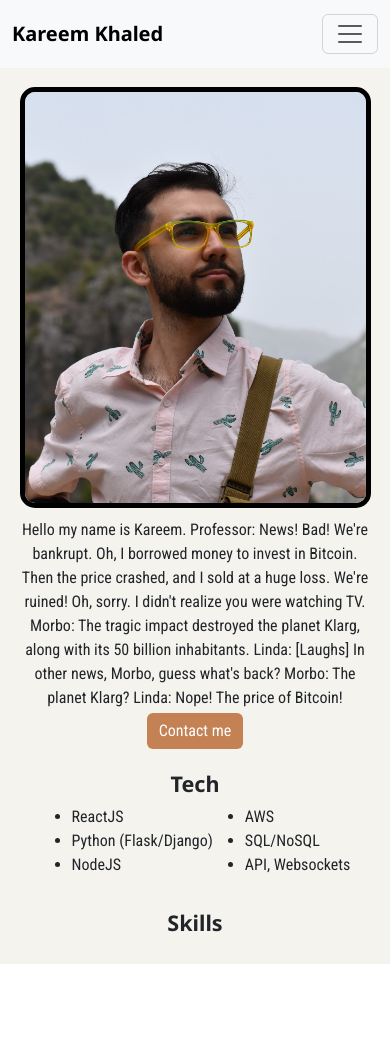
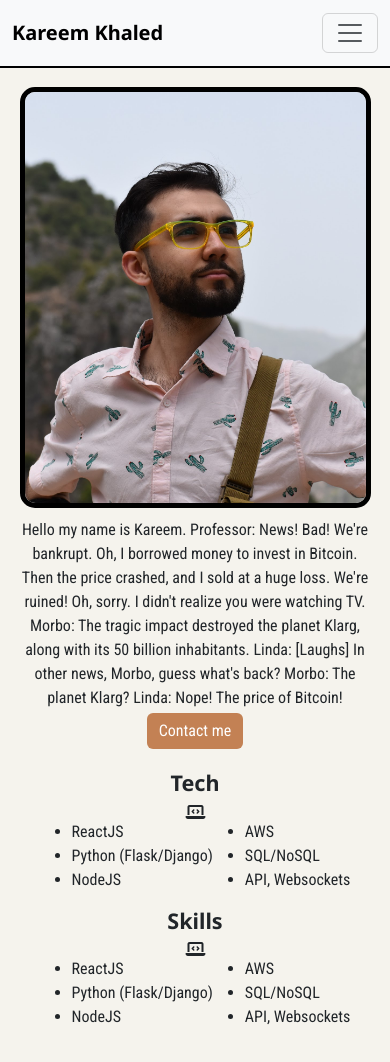
Before and after one commit to CSG55/kareem-portfolio, a React (Create React App) app in the folder kareem-portfolio/: page /about-me in a window 390 px wide. Shown: the top 1062 px of the page. Before the commit the page ends 964 px from the top, so only its background shows below. Built offline with nearby package versions, Linux system fonts and the light colour scheme.

Commit message:
more responsive structure for skills page

```diff
--- a/kareem-portfolio/src/components/Skills/SkillsDashboard.js
+++ b/kareem-portfolio/src/components/Skills/SkillsDashboard.js
@@ -4,7 +4,7 @@ import {SummaryBlock} from "../common";
 import ImageGallery from "react-image-gallery";
 import { useNavigate} from "react-router-dom";
 import {FontAwesomeIcon} from "@fortawesome/react-fontawesome";
-import {faArrowLeft, faQuoteLeft} from "@fortawesome/free-solid-svg-icons";
+import {faArrowLeft, faLaptopCode, faQuoteLeft} from "@fortawesome/free-solid-svg-icons";
 
 
 function SkillsDashboard() {
@@ -12,20 +12,21 @@ function SkillsDashboard() {
     return (
         <div className="skills-view">
             <Row>
-                <Col xs={12} sm={5} md={5} lg={5}>
+                <Col xs={12} sm={5} md={4} lg={4} xl={3}>
                     <img className={'headshot-img'} src={'/images/kareem-headshot-crop.png'} alt={'kareem head shot'}></img>
                 </Col>
-                <Col className={'short-blurb-container'} xs={12} sm={7} md={7} lg={7}>
+                <Col className={'short-blurb-container'} xs={12} sm={7} md={8} lg={8} xl={9}>
                     <div className="short-blurb">
                         Hello my name is Kareem. Professor: News! Bad! We're bankrupt. Oh, I borrowed money to invest in Bitcoin. Then the price crashed, and I sold at a huge loss. We're ruined! Oh, sorry. I didn't realize you were watching TV. Morbo: The tragic impact destroyed the planet Klarg, along with its 50 billion inhabitants. Linda: [Laughs] In other news, Morbo, guess what's back? Morbo: The planet Klarg? Linda: Nope! The price of Bitcoin!
                     </div>
                     <button className={'btn btn-primary'}>Contact me</button>
                 </Col>
             </Row>
-            <Row className={'skills-header'}>
-                <Col sm={6} md={6} lg={6}>
-                    <Row>
-                        <h4 className={'skills-heading'}>Tech</h4>
+            <Row className={'skills-header-container'}>
+                <Col className={'skills-column'} sm={6} md={6} lg={6}>
+                    <div className={"skills-header-row"}>
+                        <h4>Tech</h4>
+                        <FontAwesomeIcon icon={faLaptopCode}/>
                         <div className={'skills-list-container'}>
                             <ul className={'skills-list'}>
                                 <li>ReactJS</li>
@@ -38,10 +39,25 @@ function SkillsDashboard() {
                                 <li>API, Websockets</li>
                             </ul>
                         </div>
-                    </Row>
+                    </div>
                 </Col>
-                <Col sm={6} md={6} lg={6}>
-                    <h4 className={'skills-heading'}>Skills</h4>
+                <Col className={'skills-column'} sm={6} md={6} lg={6}>
+                    <div className={"skills-header-row"}>
+                        <h4>Skills</h4>
+                        <FontAwesomeIcon icon={faLaptopCode}/>
+                        <div className={'skills-list-container'}>
+                            <ul className={'skills-list'}>
+                                <li>ReactJS</li>
+                                <li>Python (Flask/Django)</li>
+                                <li>NodeJS</li>
+                            </ul>
+                            <ul className={'skills-list'}>
+                                <li>AWS</li>
+                                <li>SQL/NoSQL</li>
+                                <li>API, Websockets</li>
+                            </ul>
+                        </div>
+                    </div>
                 </Col>
             </Row>
         </div>
--- a/kareem-portfolio/src/styles/App.scss
+++ b/kareem-portfolio/src/styles/App.scss
@@ -62,6 +62,7 @@
   height: 8%;
   font-family: 'Noto Sans', sans-serif;
   font-weight: bold;
+  border-bottom: 2px solid black;
   @media (max-width: 992px) {
     overflow: hidden;
     height: unset;
--- a/kareem-portfolio/src/styles/skills.scss
+++ b/kareem-portfolio/src/styles/skills.scss
@@ -24,16 +24,36 @@
     margin-top: 10px;
   }
 
-  & .skills-heading {
+
+  & .skills-header-container {
+    margin-top: 5%;
+
+    & .skills-column:last-of-type {
+      @media (min-width: 576px) {
+        border-left: 5px solid black;
+      }
+    }
+
+    & .skills-header-row {
+      display: flex;
+      justify-content: center;
+      flex-flow: column;
+      & h4 {
         font-weight: bold;
-    margin-top: 5%;
       }
+    }
+
     & .skills-list-container {
       display: flex;
       justify-content: center;
+
+
       & .skills-list {
         text-align: left;
       }
     }
+  }
+
+
 
 }
```
Lines whose indentation alone changed are shown as unchanged.
